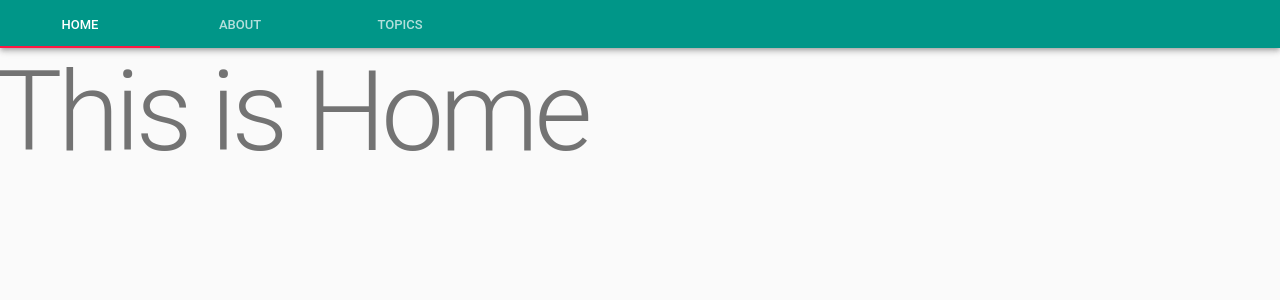
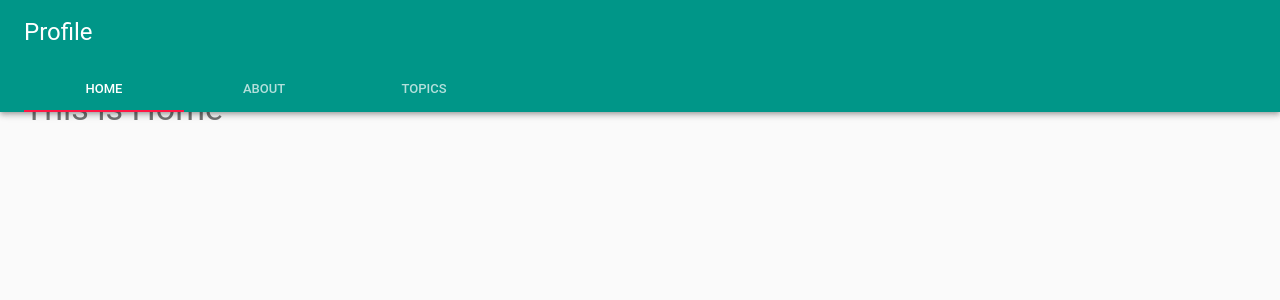
Before and after one commit to sasurau4/profile, a React app: page / in a window 1280 px wide. Shown: the top 300 px of the page. Built offline with nearby package versions, Linux system fonts and the light colour scheme.

Commit message:
[WIP] update styles

```diff
--- a/src/App.tsx
+++ b/src/App.tsx
@@ -1,13 +1,17 @@
 import * as React from 'react';
-
+import styled from 'styled-components';
 import { Header, Main } from './components';
 import withRoot from './withRoot';
 
 const App: React.StatelessComponent<{}> = () => (
-  <>
+  <RootContainer>
     <Header />
     <Main />
-  </>
+  </RootContainer>
 );
 
 export default withRoot(App);
+
+const RootContainer = styled.div`
+  display: flex;
+`;
--- a/src/components/Header.tsx
+++ b/src/components/Header.tsx
@@ -1,6 +1,8 @@
 import AppBar from '@material-ui/core/AppBar';
 import Tab from '@material-ui/core/Tab';
 import Tabs from '@material-ui/core/Tabs';
+import Toolbar from '@material-ui/core/Toolbar';
+import Typography from '@material-ui/core/Typography';
 import * as React from 'react';
 import { RouteComponentProps, withRouter } from 'react-router';
 
@@ -23,7 +25,13 @@ class Header extends React.Component<RouteComponentProps<{}>, State> {
     const { path } = this.state;
     return (
       <header>
-        <AppBar position="static">
+        <AppBar position="absolute">
+          <Toolbar>
+            <Typography variant="headline" color="inherit" align="center">
+              Profile
+            </Typography>
+          </Toolbar>
+          <Toolbar variant="dense">
             <nav>
               <Tabs value={path} onChange={this.handleChange}>
                 <Tab label="Home" value="/" />
@@ -31,6 +39,7 @@ class Header extends React.Component<RouteComponentProps<{}>, State> {
                 <Tab label="Topics" value="/topics" />
               </Tabs>
             </nav>
+          </Toolbar>
         </AppBar>
       </header>
     );
--- a/src/components/Home.tsx
+++ b/src/components/Home.tsx
@@ -1,12 +1,27 @@
+import {
+  createStyles,
+  Theme,
+  withStyles,
+  WithStyles,
+} from '@material-ui/core/styles';
 import Typography from '@material-ui/core/Typography';
+
 import * as React from 'react';
 
-const Home = () => (
-  <div>
-    <Typography variant="display4" gutterBottom={true}>
+const styles = (theme: Theme) =>
+  createStyles({
+    appBarSpacer: theme.mixins.toolbar,
+  });
+
+interface Props extends WithStyles<typeof styles> {}
+
+const Home = withStyles(styles)((props: Props) => (
+  <>
+    <div className={props.classes.appBarSpacer} />
+    <Typography variant="display1" gutterBottom={true}>
       This is Home
     </Typography>
-  </div>
-);
+  </>
+));
 
 export default Home;
--- a/src/components/Main.tsx
+++ b/src/components/Main.tsx
@@ -1,15 +1,33 @@
+import {
+  createStyles,
+  Theme,
+  withStyles,
+  WithStyles,
+} from '@material-ui/core/styles';
 import * as React from 'react';
 import { Route, Switch } from 'react-router-dom';
 import { About, Home, Topics } from '../components';
 
-const Main = () => (
-  <main>
+const styles = (theme: Theme) =>
+  createStyles({
+    content: {
+      flexGrow: 1,
+      height: '100vh',
+      overflow: 'auto',
+      padding: theme.spacing.unit * 3,
+    },
+  });
+
+interface Props extends WithStyles<typeof styles> {}
+
+const Main = withStyles(styles)((props: Props) => (
+  <main className={props.classes.content}>
     <Switch>
       <Route exact={true} path="/" component={Home} />
       <Route path="/about" component={About} />
       <Route path="/topics" component={Topics} />
     </Switch>
   </main>
-);
+));
 
 export default Main;
```
Lines whose indentation alone changed are shown as unchanged.
